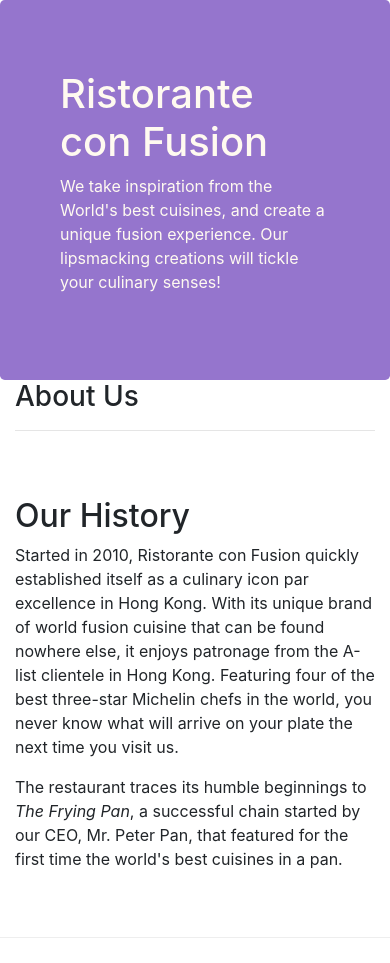
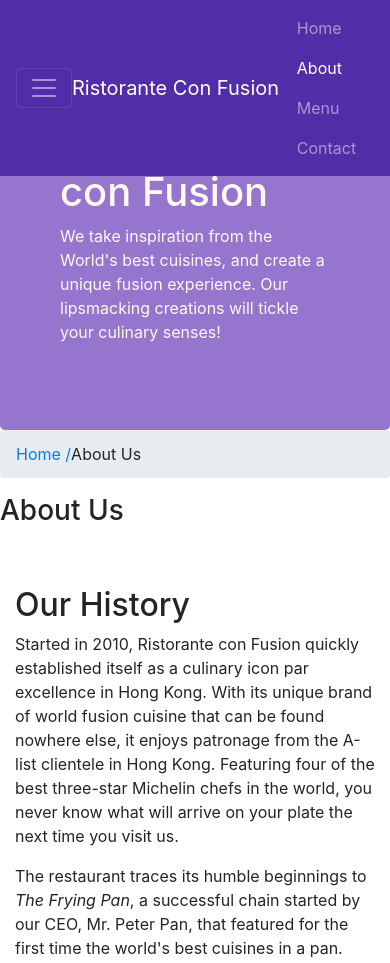
Before and after one commit to Sandcobra/conFusion, a website: page aboutus.html in a window 390 px wide. Shown: the top 963 px of the page. Drawn offline with nearby package versions, Linux system fonts and the light colour scheme.

Commit message:
Bootstrap btn

```diff
--- a/aboutus.html
+++ b/aboutus.html
@@ -19,6 +19,32 @@
   </head>
 
   <body>
+    <nav class="navbar navbar-dark navbar-expand-sm fixed-top">
+      <div class="container">
+        <button
+          class="navbar-toggler"
+          type="button"
+          data-toggle="collapse"
+          data-target="#Navbar"
+        >
+          <span class="navbar-toggler-icon"></span>
+        </button>
+        <a class="navbar-brand mr-auto" href="./index.html"
+          >Ristorante Con Fusion</a
+        >
+        <div class="collapse navbar-collapse" id="Navbar"></div>
+        <ul class="navbar-nav mr-auto">
+          <li class="nav-item">
+            <a class="nav-link" href="./index.html">Home</a>
+          </li>
+          <li class="nav-item active">
+            <a class="nav-link" href="#">About</a>
+          </li>
+          <li class="nav-item"><a class="nav-link" href="#">Menu</a></li>
+          <li class="nav-item"><a class="nav-link" href="#">Contact</a></li>
+        </ul>
+      </div>
+    </nav>
     <header class="jumbotron">
       <div class="container">
         <div class="row row-header">
@@ -37,7 +63,11 @@
 
     <div>
       <div class="col-12">
-        <div>
+        <div class="row">
+          <ol class="col-12 breadcrumb">
+            <li class="breadcrumb-item"><a href="./index.html">Home / </a></li>
+            <li class="breadcrum-item active">About Us</li>
+          </ol>
           <h3>About Us</h3>
           <hr />
         </div>
@@ -119,7 +149,7 @@
           <div class="col-4 offset-1 col-sm-2">
             <h5>Links</h5>
             <ul class="list-unstyled">
-              <li><a href="#">Home</a></li>
+              <li><a href="./index.html">Home</a></li>
               <li><a href="#">About</a></li>
               <li><a href="#">Menu</a></li>
               <li><a href="#">Contact</a></li>
--- a/css/styles.css
+++ b/css/styles.css
@@ -28,3 +28,12 @@
   margin: 0px;
   color: #0f0f0f;
 }
+
+body {
+  padding: 50px 0px 0px 0px;
+  z-index: 0;
+}
+
+.navbar-dark {
+  background-color: #512da8;
+}
```
Also changed, not shown: index.html (+21 -2 lines).
